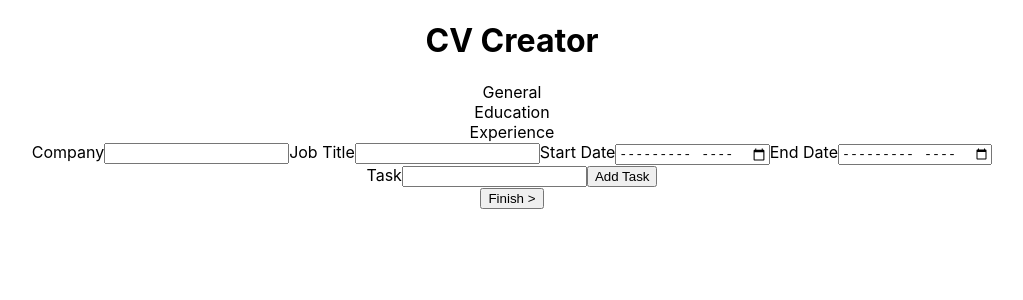
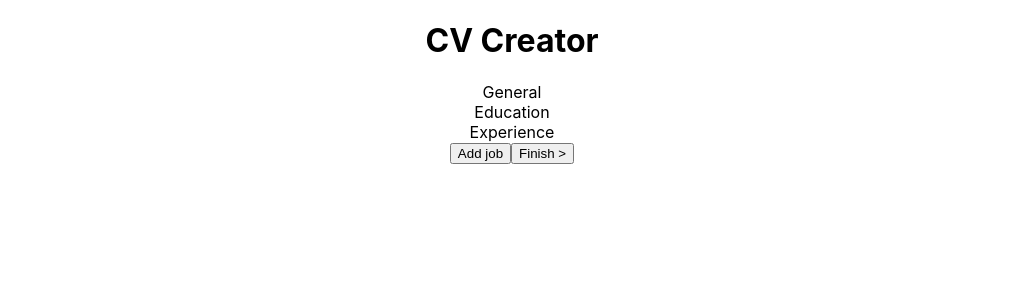
Before and after one commit to mckgar/cv-project, a React (Create React App) app: page / in a window 1280 px wide. Both pictures are taken after a click on the element "Experience". Shown: the top 300 px of the page, without its empty margins (128-1151 px from the left). Built offline with nearby package versions, Linux system fonts and the light colour scheme.

Commit message:
Added ability to  add multiple jobs

```diff
--- a/src/Components/App.js
+++ b/src/Components/App.js
@@ -25,17 +25,7 @@ class App extends Component {
       degreeType: '',
       grad: '',
 
-      company: '',
-      jobTitle: '',
-      newTask: {
-        text: '',
-        id: uniqid(),
-        isEditing: false,
-        tempText: ''
-      },
-      tasks: [],
-      startDate: '',
-      endDate: ''
+      jobs: []
     }
 
     this.ActiveTab = this.ActiveTab.bind(this);
@@ -52,6 +42,7 @@ class App extends Component {
     this.degreeTypeChange = this.degreeTypeChange.bind(this);
     this.gradChange = this.gradChange.bind(this);
 
+    this.addJob = this.addJob.bind(this);
     this.companyChange = this.companyChange.bind(this);
     this.jobTitleChange = this.jobTitleChange.bind(this);
     this.newTaskChange = this.newTaskChange.bind(this);
@@ -119,80 +110,228 @@ class App extends Component {
 
   /* Experience Information tab functions */
 
+  addJob() {
+    const newJob = {
+      id: uniqid(),
+      company: '',
+      jobTitle: '',
+      newTask: {
+        text: '',
+        id: uniqid(),
+        isEditing: false,
+        tempText: ''
+      },
+      tasks: [],
+      startDate: '',
+      endDate: ''
+    }
+    this.setState({
+      jobs: this.state.jobs.concat(newJob),
+    })
+  }
+
   companyChange(e) {
+    const id = e.target.parentNode.id;
+    const jobEditPos = this.state.jobs.findIndex(job => job.id === id);
+    const jobEdit = {
+      id: this.state.jobs[jobEditPos].id,
+      company: e.target.value,
+      jobTitle: this.state.jobs[jobEditPos].jobTitle,
+      newTask: this.state.jobs[jobEditPos].newTask,
+      tasks: this.state.jobs[jobEditPos].tasks,
+      startDate: this.state.jobs[jobEditPos].startDate,
+      endDate: this.state.jobs[jobEditPos].endDate
+    };
     this.setState({
-      company: e.target.value
+      jobs: this.state.jobs.slice(0, jobEditPos).concat(jobEdit).concat(this.state.jobs.slice(jobEditPos + 1))
     })
   }
 
   jobTitleChange(e) {
+    const id = e.target.parentNode.id;
+    const jobEditPos = this.state.jobs.findIndex(job => job.id === id);
+    const jobEdit = {
+      id: this.state.jobs[jobEditPos].id,
+      company: this.state.jobs[jobEditPos].company,
+      jobTitle: e.target.value,
+      newTask: this.state.jobs[jobEditPos].newTask,
+      tasks: this.state.jobs[jobEditPos].tasks,
+      startDate: this.state.jobs[jobEditPos].startDate,
+      endDate: this.state.jobs[jobEditPos].endDate
+    };
     this.setState({
-      jobTitle: e.target.value
+      jobs: this.state.jobs.slice(0, jobEditPos).concat(jobEdit).concat(this.state.jobs.slice(jobEditPos + 1))
     })
   }
 
   newTaskChange(e) {
-    this.setState({
+    const id = e.target.parentNode.parentNode.id;
+    const jobEditPos = this.state.jobs.findIndex(job => job.id === id);
+    const jobEdit = {
+      id: this.state.jobs[jobEditPos].id,
+      company: this.state.jobs[jobEditPos].company,
+      jobTitle: this.state.jobs[jobEditPos].jobTitle,
       newTask: {
         text: e.target.value,
-        id: this.state.newTask.id
-      }
+        id: this.state.jobs[jobEditPos].newTask.id
+      },
+      tasks: this.state.jobs[jobEditPos].tasks,
+      startDate: this.state.jobs[jobEditPos].startDate,
+      endDate: this.state.jobs[jobEditPos].endDate
+    };
+    this.setState({
+      jobs: this.state.jobs.slice(0, jobEditPos).concat(jobEdit).concat(this.state.jobs.slice(jobEditPos + 1))
     })
   }
 
   startDateChange(e) {
+    const id = e.target.parentNode.id;
+    const jobEditPos = this.state.jobs.findIndex(job => job.id === id);
+    const jobEdit = {
+      id: this.state.jobs[jobEditPos].id,
+      company: this.state.jobs[jobEditPos].company,
+      jobTitle: this.state.jobs[jobEditPos].jobTitle,
+      newTask: this.state.jobs[jobEditPos].newTask,
+      tasks: this.state.jobs[jobEditPos].tasks,
+      startDate: e.target.value,
+      endDate: this.state.jobs[jobEditPos].endDate
+    };
     this.setState({
-      startDate: e.target.value
+      jobs: this.state.jobs.slice(0, jobEditPos).concat(jobEdit).concat(this.state.jobs.slice(jobEditPos + 1))
     })
   }
 
   endDateChange(e) {
+    const id = e.target.parentNode.id;
+    const jobEditPos = this.state.jobs.findIndex(job => job.id === id);
+    const jobEdit = {
+      id: this.state.jobs[jobEditPos].id,
+      company: this.state.jobs[jobEditPos].company,
+      jobTitle: this.state.jobs[jobEditPos].jobTitle,
+      newTask: this.state.jobs[jobEditPos].newTask,
+      tasks: this.state.jobs[jobEditPos].tasks,
+      startDate: this.state.jobs[jobEditPos].startDate,
+      endDate: e.target.value
+    };
     this.setState({
-      endDate: e.target.value
+      jobs: this.state.jobs.slice(0, jobEditPos).concat(jobEdit).concat(this.state.jobs.slice(jobEditPos + 1))
     })
   }
 
   addTask(e) {
     e.preventDefault();
-    this.setState({
-      tasks: this.state.tasks.concat(this.state.newTask),
+    const id = e.target.parentNode.parentNode.id;
+    const jobEditPos = this.state.jobs.findIndex(job => job.id === id);
+    const jobEdit = {
+      id: this.state.jobs[jobEditPos].id,
+      company: this.state.jobs[jobEditPos].company,
+      jobTitle: this.state.jobs[jobEditPos].jobTitle,
       newTask: {
         text: '',
         id: uniqid()
-      }
+      },
+      tasks: this.state.jobs[jobEditPos].tasks.concat(this.state.jobs[jobEditPos].newTask),
+      startDate: this.state.jobs[jobEditPos].startDate,
+      endDate: this.state.jobs[jobEditPos].endDate
+    };
+    this.setState({
+      jobs: this.state.jobs.slice(0, jobEditPos).concat(jobEdit).concat(this.state.jobs.slice(jobEditPos + 1))
     })
   }
 
   saveTask(e) {
-    const id = e.target.parentNode.id;
-    const taskEditPos = this.state.tasks.findIndex(task => task.id === id);
-    const taskEdit = {text: this.state.tasks[taskEditPos].tempText, id: this.state.tasks[taskEditPos].id, isEditing: false, tempText: ''};
+    const jobId = e.target.parentNode.parentNode.id;
+    const jobEditPos = this.state.jobs.findIndex(job => job.id === jobId);
+    const taskId = e.target.parentNode.id;
+    const taskEditPos = this.state.jobs[jobEditPos].tasks.findIndex(task => task.id === taskId);
+    const taskEdit = {
+      text: this.state.jobs[jobEditPos].tasks[taskEditPos].tempText,
+      id: this.state.jobs[jobEditPos].tasks[taskEditPos].id,
+      isEditing: false,
+      tempText: ''
+    };
+    const jobEdit = {
+      id: this.state.jobs[jobEditPos].id,
+      company: this.state.jobs[jobEditPos].company,
+      jobTitle: this.state.jobs[jobEditPos].jobTitle,
+      newTask: this.state.jobs[jobEditPos].newTask,
+      tasks: this.state.jobs[jobEditPos].tasks.slice(0, taskEditPos).concat(taskEdit).concat(this.state.jobs[jobEditPos].tasks.slice(taskEditPos + 1)),
+      startDate: this.state.jobs[jobEditPos].startDate,
+      endDate: this.state.jobs[jobEditPos].endDate
+    };
     this.setState({
-      tasks: this.state.tasks.slice(0, taskEditPos).concat(taskEdit).concat(this.state.tasks.slice(taskEditPos + 1))
+      jobs: this.state.jobs.slice(0, jobEditPos).concat(jobEdit).concat(this.state.jobs.slice(jobEditPos + 1))
     })
   }
 
   tempSaveTask(e) {
-    const id = e.target.parentNode.id;
-    const taskEditPos = this.state.tasks.findIndex(task => task.id === id);
-    const taskEdit = {text: this.state.tasks[taskEditPos].text, id: this.state.tasks[taskEditPos].id, isEditing: true, tempText: e.target.parentNode.childNodes[0].value};
+    const jobId = e.target.parentNode.parentNode.id;
+    const jobEditPos = this.state.jobs.findIndex(job => job.id === jobId);
+    const taskId = e.target.parentNode.id;
+    const taskEditPos = this.state.jobs[jobEditPos].tasks.findIndex(task => task.id === taskId);
+    const taskEdit = {
+      text: this.state.jobs[jobEditPos].tasks[taskEditPos].tempText,
+      id: this.state.jobs[jobEditPos].tasks[taskEditPos].id,
+      isEditing: true,
+      tempText: e.target.parentNode.childNodes[0].value
+    };
+    const jobEdit = {
+      id: this.state.jobs[jobEditPos].id,
+      company: this.state.jobs[jobEditPos].company,
+      jobTitle: this.state.jobs[jobEditPos].jobTitle,
+      newTask: this.state.jobs[jobEditPos].newTask,
+      tasks: this.state.jobs[jobEditPos].tasks.slice(0, taskEditPos).concat(taskEdit).concat(this.state.jobs[jobEditPos].tasks.slice(taskEditPos + 1)),
+      startDate: this.state.jobs[jobEditPos].startDate,
+      endDate: this.state.jobs[jobEditPos].endDate
+    };
     this.setState({
-      tasks: this.state.tasks.slice(0, taskEditPos).concat(taskEdit).concat(this.state.tasks.slice(taskEditPos + 1))
+      jobs: this.state.jobs.slice(0, jobEditPos).concat(jobEdit).concat(this.state.jobs.slice(jobEditPos + 1))
     })
   }
 
   editTask(e) {
-    const id = e.target.parentNode.id;
-    const taskEditPos = this.state.tasks.findIndex(task => task.id === id);
-    const taskEdit = {text: this.state.tasks[taskEditPos].text, id: this.state.tasks[taskEditPos].id, isEditing: true, tempText: this.state.tasks[taskEditPos].text};
+    const jobId = e.target.parentNode.parentNode.id;
+    const jobEditPos = this.state.jobs.findIndex(job => job.id === jobId);
+    const taskId = e.target.parentNode.id;
+    const taskEditPos = this.state.jobs[jobEditPos].tasks.findIndex(task => task.id === taskId);
+    const taskEdit = {
+      text: this.state.jobs[jobEditPos].tasks[taskEditPos].tempText,
+      id: this.state.jobs[jobEditPos].tasks[taskEditPos].id,
+      isEditing: true,
+      tempText: this.state.jobs[jobEditPos].tasks[taskEditPos].text
+    };
+    const jobEdit = {
+      id: this.state.jobs[jobEditPos].id,
+      company: this.state.jobs[jobEditPos].company,
+      jobTitle: this.state.jobs[jobEditPos].jobTitle,
+      newTask: this.state.jobs[jobEditPos].newTask,
+      tasks: this.state.jobs[jobEditPos].tasks.slice(0, taskEditPos).concat(taskEdit).concat(this.state.jobs[jobEditPos].tasks.slice(taskEditPos + 1)),
+      startDate: this.state.jobs[jobEditPos].startDate,
+      endDate: this.state.jobs[jobEditPos].endDate
+    };
     this.setState({
-      tasks: this.state.tasks.slice(0, taskEditPos).concat(taskEdit).concat(this.state.tasks.slice(taskEditPos + 1))
+      jobs: this.state.jobs.slice(0, jobEditPos).concat(jobEdit).concat(this.state.jobs.slice(jobEditPos + 1))
     })
   }
 
   deleteTask(e) {
     this.setState({
       tasks: this.state.tasks.filter(task => task.id !== e.target.parentNode.id)
+    })
+
+    const jobId = e.target.parentNode.parentNode.id;
+    const jobEditPos = this.state.jobs.findIndex(job => job.id === jobId);
+    const jobEdit = {
+      id: this.state.jobs[jobEditPos].id,
+      company: this.state.jobs[jobEditPos].company,
+      jobTitle: this.state.jobs[jobEditPos].jobTitle,
+      newTask: this.state.jobs[jobEditPos].newTask,
+      tasks: this.state.jobs[jobEditPos].tasks.filter(task => task.id !== e.target.parentNode.id),
+      startDate: this.state.jobs[jobEditPos].startDate,
+      endDate: this.state.jobs[jobEditPos].endDate
+    };
+    this.setState({
+      jobs: this.state.jobs.slice(0, jobEditPos).concat(jobEdit).concat(this.state.jobs.slice(jobEditPos + 1))
     })
   }
 
@@ -248,12 +387,7 @@ class App extends Component {
       />
     } else if (this.state.currentTab === 'Experience') {
       return <Experience
-        company = {this.state.company}
-        jobTitle = {this.state.jobTitle}
-        tasks = {this.state.tasks}
-        newTask = {this.state.newTask}
-        startDate = {this.state.startDate}
-        endDate = {this.state.endDate}
+        jobs = {this.state.jobs}
         companyChange = {this.companyChange}
         jobTitleChange = {this.jobTitleChange}
         addTask = {this.addTask}
@@ -264,6 +398,7 @@ class App extends Component {
         saveTask = {this.saveTask}
         tempSaveTask = {this.tempSaveTask}
         deleteTask = {this.deleteTask}
+        addJob = {this.addJob}
         nextTab = {this.nextTab}
       />
     }
--- a/src/Components/Experience.js
+++ b/src/Components/Experience.js
@@ -1,4 +1,6 @@
 import { Component } from "react";
+
+import Job from './Job';
 
 class Experience extends Component {
   constructor(props) {
@@ -7,12 +9,7 @@ class Experience extends Component {
 
   render() {
     const {
-      company,
-      jobTitle,
-      tasks,
-      newTask,
-      startDate,
-      endDate,
+      jobs,
       companyChange,
       jobTitleChange,
       addTask,
@@ -23,65 +20,34 @@ class Experience extends Component {
       saveTask,
       tempSaveTask,
       deleteTask,
+      addJob,
       nextTab
     } = this.props;
 
-    const taskForm =
-      <div className="task-form">
-        <label htmlFor='task-input'>Task</label>
-        <input
-          type='text'
-          id='task-input'
-          name='task-input'
-          value={newTask.text}
-          onChange={newTaskChange}
-        />
-        <button onClick={addTask}>Add Task</button>
-      </div>
-
-    const viewTaskItem = (task) => {
-      return (
-        <li key={task.id} id={task.id}>
-          {task.text}
-          <div className='edit' onClick={editTask}>EDIT</div>
-          <div className='delete' onClick={deleteTask}>DELETE</div>
-        </li>
-      )
-    }
-
-    const editTaskItem = (task) => {
-      return (
-        <li key={task.id} id={task.id}>
-          <input type='text' value={task.tempText} onChange={tempSaveTask} />
-          <div className='save' onClick={saveTask}>SAVE</div>
-          <div className='delete' onClick={deleteTask}>DELETE</div>
-        </li>
-      )
-    }
-
-    let taskList = tasks.map((task) =>
-        (task.isEditing ? editTaskItem(task) : viewTaskItem(task))
-    );
+    let jobForms = jobs.map((job) =>
+      <Job
+        job = {job}
+        companyChange = {companyChange}
+        jobTitleChange = {jobTitleChange}
+        addTask = {addTask}
+        newTaskChange = {newTaskChange}
+        startDateChange = {startDateChange}
+        endDateChange = {endDateChange}
+        editTask = {editTask}
+        saveTask = {saveTask}
+        tempSaveTask = {tempSaveTask}
+        deleteTask = {deleteTask}
+        key = {job.id}
+      />
+    )
 
     return (
-      <form id="general" className="form-tab" onSubmit={nextTab}>
-        <label htmlFor="company">Company</label>
-        <input type='text' id='company' name='company' value={company} onChange={companyChange}/>
+      <div id="Experience" className="form-tab">
+        {jobForms}
+        <button onClick={addJob}>Add job</button>
 
-        <label htmlFor="job-title">Job Title</label>
-        <input type='text' id='job-title' name='job-title' value={jobTitle} onChange={jobTitleChange}/>
-
-        <label htmlFor="start-date">Start Date</label>
-        <input type='month' id='start-date' name='start-date' value={startDate} onChange={startDateChange}/>
-
-        <label htmlFor="end-date">End Date</label>
-        <input type='month' id='end-date' name='end-date' value={endDate} onChange={endDateChange}/>
-
-        {taskForm}
-        {taskList}
-
-        <button type="submit">Finish {">"}</button>
-      </form>
+        <button onClick={nextTab}>Finish {">"}</button>
+      </div>
     )
   }
 }
--- /dev/null
+++ b/src/Components/Job.js
@@ -0,0 +1,84 @@
+import { Component } from "react";
+
+class Job extends Component {
+  constructor(props) {
+    super(props);
+  }
+
+  render() {
+    const {
+      job,
+      companyChange,
+      jobTitleChange,
+      addTask,
+      newTaskChange,
+      startDateChange,
+      endDateChange,
+      editTask,
+      saveTask,
+      tempSaveTask,
+      deleteTask
+    } = this.props;
+
+    const taskForm =
+      <div className="task-form">
+        <label htmlFor='task-input'>Task</label>
+        <input
+          type='text'
+          id='task-input'
+          name='task-input'
+          value={job.newTask.text}
+          onChange={newTaskChange}
+        />
+        <button onClick={addTask}>Add Task</button>
+      </div>
+
+    const viewTaskItem = (task) => {
+      return (
+        <li key={task.id} id={task.id}>
+          {task.text}
+          <div className='edit' onClick={editTask}>EDIT</div>
+          <div className='delete' onClick={deleteTask}>DELETE</div>
+        </li>
+      )
+    }
+
+    const editTaskItem = (task) => {
+      return (
+        <li key={task.id} id={task.id}>
+          <input type='text' value={task.tempText} onChange={tempSaveTask} />
+          <div className='save' onClick={saveTask}>SAVE</div>
+          <div className='delete' onClick={deleteTask}>DELETE</div>
+        </li>
+      )
+    }
+
+    let taskList = job.tasks.map((task) =>
+        (task.isEditing ? editTaskItem(task) : viewTaskItem(task))
+    );
+
+    return (
+      <form id={job.id} className="job-form">
+        <label htmlFor="company">Company</label>
+        <input type='text' id='company' name='company' value={job.company} onChange={companyChange}/>
+
+        <label htmlFor="job-title">Job Title</label>
+        <input type='text' id='job-title' name='job-title' value={job.jobTitle} onChange={jobTitleChange}/>
+
+        <label htmlFor="start-date">Start Date</label>
+        <input type='month' id='start-date' name='start-date' value={job.startDate} onChange={startDateChange}/>
+
+        <label htmlFor="end-date">End Date</label>
+        <input type='month' id='end-date' name='end-date' value={job.endDate} onChange={endDateChange}/>
+
+        {taskForm}
+        <ul id={job.id}>
+          {taskList}
+        </ul>
+
+      </form>
+    )
+  }
+}
+
+export default Job;
```
